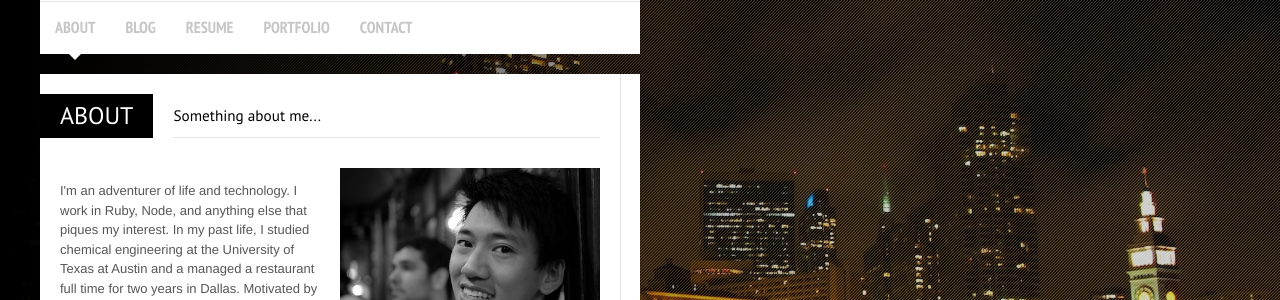
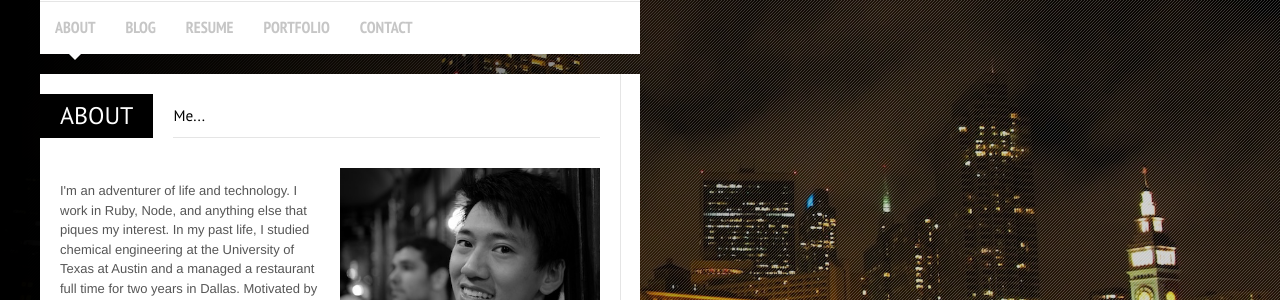
Before and after one commit to tranhungt/tranhungt.github.io, a Jekyll site: the page index.html, which Jekyll copies as it is, in a window 1280 px wide. Shown: the part 173-473 px from the top of the page. Built offline with Jekyll 4.4.1, drawn with Linux system fonts in a browser that asks for light colours; some web fonts are replaced; Markdown is read by kramdown in place of the engine named in the settings.

Commit message:
changes page headings

```diff
--- a/index.html
+++ b/index.html
@@ -106,7 +106,7 @@
 
 								<div class="page-header">
 									<h2>About</h2>
-									<h3>Something about me...</h3>
+									<h3>Me...</h3>
 								</div>
 
 								<div class="page-content">
@@ -665,7 +665,7 @@
 							<div class="page page_7">
 								<div class="page-header">
 									<h2>Blog</h2>
-									<h3>Thoughts</h3>
+									<h3>Thoughts...</h3>
 								</div>
 								<div class="page-content" id="blog_container">
 									<div id="home">
```
Also changed, not shown: other parts of index.html (+2 -2 lines).
